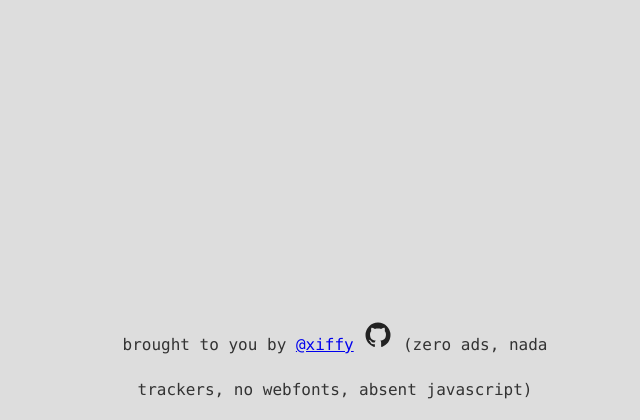
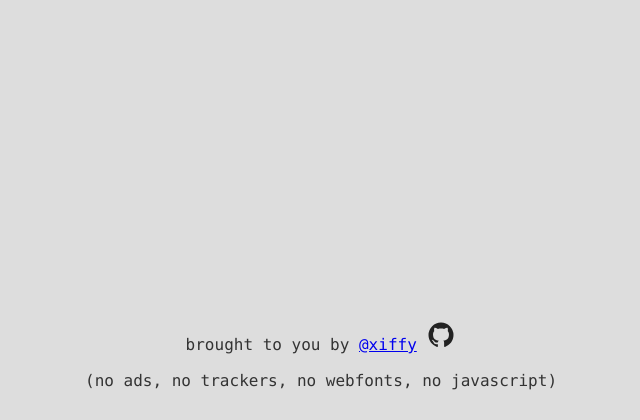
Before and after one commit to xiffy/lfm, a Flask app: page / in a window 1280 px wide. Shown: the part 380-800 px from the top of the page, without its empty margins (305-945 px from the left). Run offline with Flask 2, Linux system fonts and the light colour scheme.

Commit message:
nitpicking

```diff
--- a/lfm/static/style.css
+++ b/lfm/static/style.css
@@ -15,7 +15,7 @@ footer {
     bottom: 50px;
     height: 50px;
     text-align: center;
-    line-height: 45px;
+    line-height: 36px;
     max-width: 500px;
 }
 
--- a/lfm/templates/home.html
+++ b/lfm/templates/home.html
@@ -4,6 +4,8 @@
     <meta charset="UTF-8">
     <title>RSS Feeds for Last.fm</title>
     <link rel="stylesheet" href="/static/style.css"/>
+    <meta name="description" content="RSS Feed for last.fm recent tracks and loved tracks">
+    <meta name="keywords" content="RSS, Last.fm, Python, RSS Feed, Recent tracks,Loved tracks"
 </head>
 <body class="content">
 <h1>Last.fm RSS Feeds</h1>
@@ -25,7 +27,7 @@
                  aria-hidden="true" width="1em" height="1em"
                  style="-ms-transform: rotate(360deg); -webkit-transform: rotate(360deg); transform: rotate(360deg);" preserveAspectRatio="xMidYMid meet" viewBox="0 0 24 24" class="simple-svg" data-icon="mdi-github-circle" data-inline="false">
                 <path d="M12 2A10 10 0 0 0 2 12c0 4.42 2.87 8.17 6.84 9.5c.5.08.66-.23.66-.5v-1.69c-2.77.6-3.36-1.34-3.36-1.34c-.46-1.16-1.11-1.47-1.11-1.47c-.91-.62.07-.6.07-.6c1 .07 1.53 1.03 1.53 1.03c.87 1.52 2.34 1.07 2.91.83c.09-.65.35-1.09.63-1.34c-2.22-.25-4.55-1.11-4.55-4.92c0-1.11.38-2 1.03-2.71c-.1-.25-.45-1.29.1-2.64c0 0 .84-.27 2.75 1.02c.79-.22 1.65-.33 2.5-.33c.85 0 1.71.11 2.5.33c1.91-1.29 2.75-1.02 2.75-1.02c.55 1.35.2 2.39.1 2.64c.65.71 1.03 1.6 1.03 2.71c0 3.82-2.34 4.66-4.57 4.91c.36.31.69.92.69 1.85V21c0 .27.16.59.67.5C19.14 20.16 22 16.42 22 12A10 10 0 0 0 12 2z" fill="#222"></path>
-            </svg></a>  (zero ads, nada trackers, no webfonts, absent javascript)</span>
+            </svg></a><br>(no ads, no trackers, no webfonts, no javascript)</span>
 </footer>
 </body>
 </html>
```
